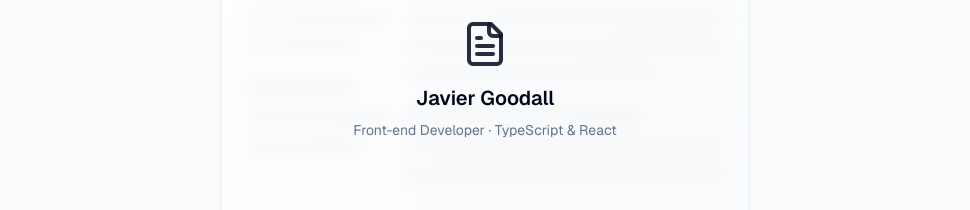
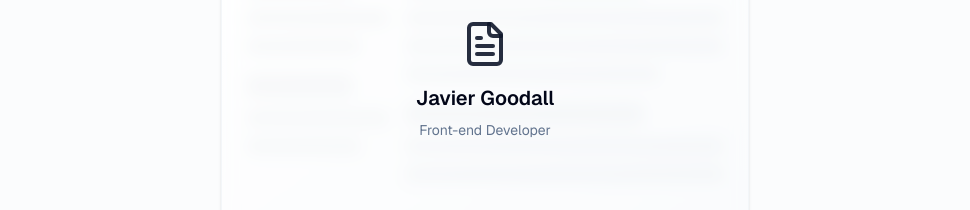
Before and after one commit to JavierGoodall99/javiergoodall-portfolio, a Next.js app: page / in a window 1280 px wide. Shown: the part 9740-9950 px from the top of the page, without its empty margins (155-1125 px from the left). Built offline with nearby package versions, Linux system fonts and the light colour scheme.

Commit message:
fix: update developer title in ResumeSection and modify project ID and URL for web portal project

```diff
--- a/src/components/resume-section.tsx
+++ b/src/components/resume-section.tsx
@@ -95,7 +95,7 @@ export function ResumeSection() {
                     <div className="absolute inset-0 flex flex-col items-center justify-center p-6 bg-background/60 backdrop-blur-sm">
                       <FileText className="h-12 w-12 text-primary/90 mb-4" />
                       <h3 className="text-xl font-semibold mb-2">Javier Goodall</h3>
-                      <p className="text-muted-foreground text-sm">Front-end Developer · TypeScript & React</p>
+                      <p className="text-muted-foreground text-sm">Front-end Developer</p>
                     </div>
                   </>
                 )}
--- a/src/data/projects.ts
+++ b/src/data/projects.ts
@@ -35,7 +35,7 @@ export const projects: Project[] = [
     url: "https://chatflow.app"
   },
   {
-    id: "web-portal-1910",
+    id: "web-portal of 1910",
     title: "A Web Portal Frozen in 1910",
     subtitle: "Alt-History Digital Experience",
     description:
@@ -44,7 +44,7 @@ export const projects: Project[] = [
     tags: ["Next.js", "TailwindCSS", "Framer Motion", "Vintage Typography"],
     impact:
       "Transformed frontend code into a speculative historical artifact—challenging modern UX assumptions through design, narrative, and deep immersion.",
-    url: "https://1910-web-portal.dev"
+    url: "https://year1910.vercel.app/"
   },
   {
     id: "healthcare-portal",
```
